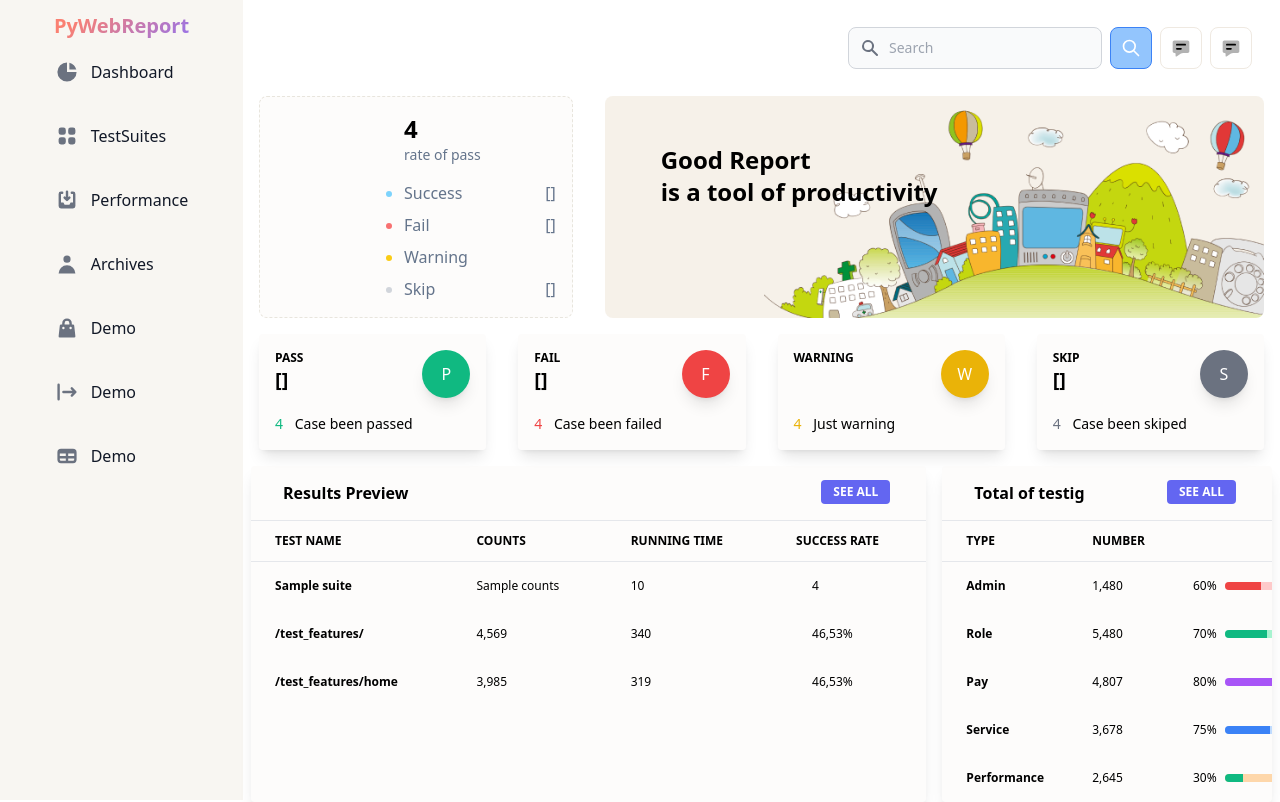
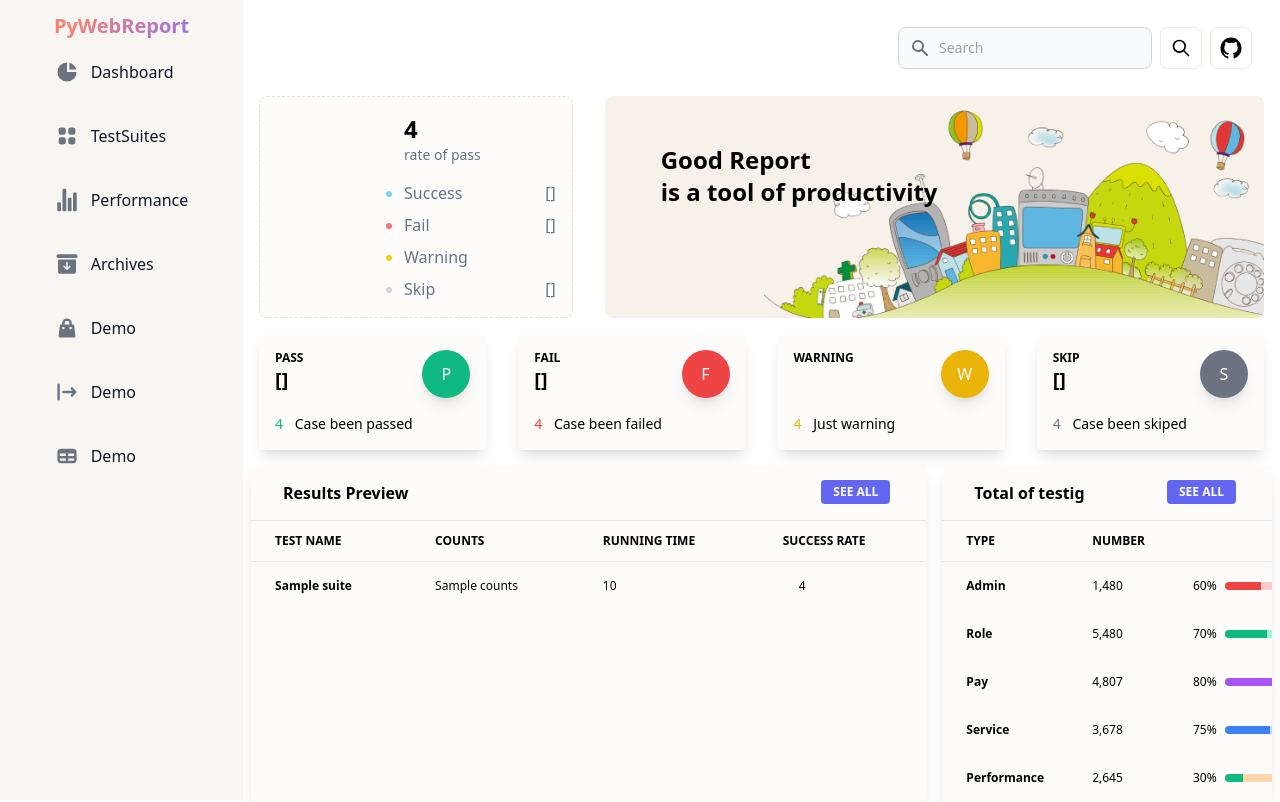
Before and after one commit to yongchin0821/pywebreport, a Python web app: template pywebreport/template/layouts.html in a window 1280 px wide, after a click on "Dashboard". Run offline with Jinja, Linux system fonts and the light colour scheme; the template is opened without the code that fills it: most values are stand-ins (such as "Sample title", 1, 10 or a date in 2020); style sheets or scripts are compiled from the project's sources; some libraries are stand-ins or nearby versions.

Commit message:
style: fix style

```diff
--- a/pywebreport/template/layouts/nav.html
+++ b/pywebreport/template/layouts/nav.html
@@ -33,7 +33,8 @@
         </div>
         <button
           type="submit"
-          class="p-2.5 ml-2 text-sm font-medium text-white bg-blue-300 rounded-lg border border-blue-500 hover:bg-blue-500 focus:ring-4 focus:outline-none focus:ring-blue-300 dark:bg-blue-600 dark:hover:bg-blue-700 dark:focus:ring-blue-800"
+          class="p-2.5 ml-2 text-sm font-medium border hover:text-white rounded-lg hover:bg-blue-500 focus:ring-4 focus:outline-none focus:ring-blue-300 dark:bg-blue-600 dark:hover:bg-blue-700 dark:focus:ring-blue-800"
+          style="border-color: #efe9e1"
         >
           <svg
             class="w-5 h-5"
@@ -53,72 +54,23 @@
       </form>
     </div>
     <div class="flex items-center">
+      <a href="https://github.com/yongchin0821/pywebreport">
         <button
-        class="p-2.5 ml-2 rounded-lg border"
+          class="p-2 ml-2 rounded-lg border"
           style="border-color: #efe9e1"
         >
           <svg
+            class="w-6 h-6"
             xmlns="http://www.w3.org/2000/svg"
-          class="w-5 h-5"
-          viewBox="0 0 24 24"
-          fill="none"
+            xmlns:xlink="http://www.w3.org/1999/xlink"
+            viewBox="0 0 512 512"
           >
             <path
-            opacity="0.3"
-            d="M20 3H4C2.89543 3 2 3.89543 2 5V16C2 17.1046 2.89543 18 4 18H4.5C5.05228 18 5.5 18.4477 5.5 19V21.5052C5.5 22.1441 6.21212 22.5253 6.74376 22.1708L11.4885 19.0077C12.4741 18.3506 13.6321 18 14.8167 18H20C21.1046 18 22 17.1046 22 16V5C22 3.89543 21.1046 3 20 3Z"
+              d="M256 32C132.3 32 32 134.9 32 261.7c0 101.5 64.2 187.5 153.2 217.9a17.56 17.56 0 0 0 3.8.4c8.3 0 11.5-6.1 11.5-11.4c0-5.5-.2-19.9-.3-39.1a102.4 102.4 0 0 1-22.6 2.7c-43.1 0-52.9-33.5-52.9-33.5c-10.2-26.5-24.9-33.6-24.9-33.6c-19.5-13.7-.1-14.1 1.4-14.1h.1c22.5 2 34.3 23.8 34.3 23.8c11.2 19.6 26.2 25.1 39.6 25.1a63 63 0 0 0 25.6-6c2-14.8 7.8-24.9 14.2-30.7c-49.7-5.8-102-25.5-102-113.5c0-25.1 8.7-45.6 23-61.6c-2.3-5.8-10-29.2 2.2-60.8a18.64 18.64 0 0 1 5-.5c8.1 0 26.4 3.1 56.6 24.1a208.21 208.21 0 0 1 112.2 0c30.2-21 48.5-24.1 56.6-24.1a18.64 18.64 0 0 1 5 .5c12.2 31.6 4.5 55 2.2 60.8c14.3 16.1 23 36.6 23 61.6c0 88.2-52.4 107.6-102.3 113.3c8 7.1 15.2 21.1 15.2 42.5c0 30.7-.3 55.5-.3 63c0 5.4 3.1 11.5 11.4 11.5a19.35 19.35 0 0 0 4-.4C415.9 449.2 480 363.1 480 261.7C480 134.9 379.7 32 256 32z"
               fill="currentColor"
             ></path>
-          <rect
-            x="6"
-            y="12"
-            width="7"
-            height="2"
-            rx="1"
-            fill="currentColor"
-          ></rect>
-          <rect
-            x="6"
-            y="7"
-            width="12"
-            height="2"
-            rx="1"
-            fill="currentColor"
-          ></rect>
-        </svg>
-      </button>
-      <button
-        class="p-2.5 ml-2 rounded-lg border"
-        style="border-color: #efe9e1"
-      >
-        <svg
-          xmlns="http://www.w3.org/2000/svg"
-          class="w-5 h-5"
-          viewBox="0 0 24 24"
-          fill="none"
-        >
-          <path
-            opacity="0.3"
-            d="M20 3H4C2.89543 3 2 3.89543 2 5V16C2 17.1046 2.89543 18 4 18H4.5C5.05228 18 5.5 18.4477 5.5 19V21.5052C5.5 22.1441 6.21212 22.5253 6.74376 22.1708L11.4885 19.0077C12.4741 18.3506 13.6321 18 14.8167 18H20C21.1046 18 22 17.1046 22 16V5C22 3.89543 21.1046 3 20 3Z"
-            fill="currentColor"
-          ></path>
-          <rect
-            x="6"
-            y="12"
-            width="7"
-            height="2"
-            rx="1"
-            fill="currentColor"
-          ></rect>
-          <rect
-            x="6"
-            y="7"
-            width="12"
-            height="2"
-            rx="1"
-            fill="currentColor"
-          ></rect>
-        </svg>
-      </button>
+          </svg></button
+      ></a>
     </div>
   </div>
 </div>
--- a/pywebreport/template/layouts/sidebar.html
+++ b/pywebreport/template/layouts/sidebar.html
@@ -16,14 +16,14 @@
          </li>
          <li>
             <a class="flex items-center p-2 text-base font-normal text-gray-900 rounded-lg dark:text-white  dark:hover:bg-gray-700">
-               <svg class="flex-shrink-0 w-6 h-6 text-gray-500 transition duration-75 dark:text-gray-400 group-hover:text-gray-900 dark:group-hover:text-white" fill="currentColor" viewBox="0 0 20 20" xmlns="http://www.w3.org/2000/svg"><path d="M8.707 7.293a1 1 0 00-1.414 1.414l2 2a1 1 0 001.414 0l2-2a1 1 0 00-1.414-1.414L11 7.586V3a1 1 0 10-2 0v4.586l-.293-.293z"></path><path d="M3 5a2 2 0 012-2h1a1 1 0 010 2H5v7h2l1 2h4l1-2h2V5h-1a1 1 0 110-2h1a2 2 0 012 2v10a2 2 0 01-2 2H5a2 2 0 01-2-2V5z"></path></svg>
+               <svg class="flex-shrink-0 w-6 h-6 text-gray-500 transition duration-75 dark:text-gray-400 group-hover:text-gray-900 dark:group-hover:text-white" xmlns="http://www.w3.org/2000/svg" xmlns:xlink="http://www.w3.org/1999/xlink" viewBox="0 0 512 512"><path d="M104 496H72a24 24 0 0 1-24-24V328a24 24 0 0 1 24-24h32a24 24 0 0 1 24 24v144a24 24 0 0 1-24 24z" fill="currentColor"></path><path d="M328 496h-32a24 24 0 0 1-24-24V232a24 24 0 0 1 24-24h32a24 24 0 0 1 24 24v240a24 24 0 0 1-24 24z" fill="currentColor"></path><path d="M440 496h-32a24 24 0 0 1-24-24V120a24 24 0 0 1 24-24h32a24 24 0 0 1 24 24v352a24 24 0 0 1-24 24z" fill="currentColor"></path><path d="M216 496h-32a24 24 0 0 1-24-24V40a24 24 0 0 1 24-24h32a24 24 0 0 1 24 24v432a24 24 0 0 1-24 24z" fill="currentColor"></path></svg>
                <span class="flex-1 ml-3 whitespace-nowrap">Performance</span>
                <!-- <span class="inline-flex justify-center items-center p-3 ml-3 w-3 h-3 text-sm font-medium text-blue-600 bg-blue-200 rounded-full dark:bg-blue-900 dark:text-blue-200">3</span> -->
             </a>
          </li>
          <li>
             <a class="flex items-center p-2 text-base font-normal text-gray-900 rounded-lg dark:text-white  dark:hover:bg-gray-700">
-               <svg class="flex-shrink-0 w-6 h-6 text-gray-500 transition duration-75 dark:text-gray-400 group-hover:text-gray-900 dark:group-hover:text-white" fill="currentColor" viewBox="0 0 20 20" xmlns="http://www.w3.org/2000/svg"><path fill-rule="evenodd" d="M10 9a3 3 0 100-6 3 3 0 000 6zm-7 9a7 7 0 1114 0H3z" clip-rule="evenodd"></path></svg>
+               <svg class="flex-shrink-0 w-6 h-6 text-gray-500 transition duration-75 dark:text-gray-400 group-hover:text-gray-900 dark:group-hover:text-white" xmlns="http://www.w3.org/2000/svg" xmlns:xlink="http://www.w3.org/1999/xlink" viewBox="0 0 512 512"><path d="M64 164v244a56 56 0 0 0 56 56h272a56 56 0 0 0 56-56V164a4 4 0 0 0-4-4H68a4 4 0 0 0-4 4zm267 151.63l-63.69 63.68a16 16 0 0 1-22.62 0L181 315.63c-6.09-6.09-6.65-16-.85-22.38a16 16 0 0 1 23.16-.56L240 329.37V224.45c0-8.61 6.62-16 15.23-16.43A16 16 0 0 1 272 224v105.37l36.69-36.68a16 16 0 0 1 23.16.56c5.8 6.37 5.24 16.29-.85 22.38z" fill="currentColor"></path><rect x="32" y="48" width="448" height="80" rx="32" ry="32" fill="currentColor"></rect></svg>
                <span class="flex-1 ml-3 whitespace-nowrap">Archives</span>
             </a>
          </li>
--- a/pywebreport/template/pages/dashboard.html
+++ b/pywebreport/template/pages/dashboard.html
@@ -178,7 +178,7 @@
 <div id="result-list" class="flex flex-wrap mt-4">
   <div class="w-full xl:w-8/12 px-2">
     <div
-      class="relative flex flex-col min-w-0 break-words bg-yellow-chunk w-full h-full  shadow-lg rounded"
+      class="relative flex flex-col min-w-0 break-words bg-yellow-chunk w-full h-full shadow-lg rounded"
     >
       <div class="rounded-t mb-0 px-4 py-3 border-0">
         <div class="flex flex-wrap items-center">
@@ -190,13 +190,15 @@
           <div
             class="relative w-full px-4 max-w-full flex-grow flex-1 text-right"
           >
-            <button
-              class="bg-indigo-500 text-white active:bg-indigo-600 text-xs font-bold uppercase px-3 py-1 rounded outline-none focus:outline-none mr-1 mb-1"
-              type="button"
-              style="transition: all 0.15s ease"
+            <a href="#testsuites" onclick="openPage('testsuites', this)">
+              <button
+                class="bg-indigo-500 text-white active:bg-indigo-600 text-xs font-bold uppercase px-3 py-1 rounded outline-none focus:outline-none mr-1 mb-1"
+                type="button"
+                style="transition: all 0.15s ease"
+              >
+                See all
+              </button></a
             >
-              See all
-            </button>
           </div>
         </div>
       </div>
@@ -257,7 +259,7 @@
             </tr>
             {% endfor %}
 
-            <tr>
+            <!-- <tr>
               <th
                 class="border-t-0 px-6 align-middle border-l-0 border-r-0 text-xs whitespace-nowrap p-4 text-left"
               >
@@ -303,6 +305,30 @@
                 46,53%
               </td>
             </tr>
+            <tr>
+              <th
+                class="border-t-0 px-6 align-middle border-l-0 border-r-0 text-xs whitespace-nowrap p-4 text-left"
+              >
+                /test_features/user
+              </th>
+              <td
+                class="border-t-0 px-6 align-middle border-l-0 border-r-0 text-xs whitespace-nowrap p-4"
+              >
+                3,985
+              </td>
+              <td
+                class="border-t-0 px-6 align-middle border-l-0 border-r-0 text-xs whitespace-nowrap p-4"
+              >
+                319
+              </td>
+              <td
+                class="border-t-0 px-6 align-middle border-l-0 border-r-0 text-xs whitespace-nowrap p-4"
+              >
+                <i class="fas fa-arrow-down text-orange-500 mr-4"></i>
+                46,53%
+              </td>
+            </tr> -->
+
           </tbody>
         </table>
       </div>
@@ -310,7 +336,7 @@
   </div>
   <div class="w-full xl:w-4/12 px-2">
     <div
-      class="relative flex flex-col min-w-0 break-words bg-yellow-chunk w-full h-full  shadow-lg rounded"
+      class="relative flex flex-col min-w-0 break-words bg-yellow-chunk w-full h-full shadow-lg rounded"
     >
       <div class="rounded-t mb-0 px-4 py-3 border-0">
         <div class="flex flex-wrap items-center">
--- a/pywebreport/template/pages/testsuite.html
+++ b/pywebreport/template/pages/testsuite.html
@@ -1,6 +1,6 @@
-<div id="result-list" class="flex mt-4">
+<div id="result-list" class="flex">
   <div class="w-full w-5/12 px-4">
-    <div class="bg-card">
+    <div class="bg-card h-full">
       <!-- <ul id="myUL">
         <li>
           <span class="caret">Beverages</span>
@@ -27,7 +27,7 @@
         </li>
       </ul> -->
       <div
-        class="relative flex flex-col min-w-0 break-words bg-yellow-chunk w-full h-full mb-6 shadow-lg rounded"
+        class="relative flex flex-col min-w-0 break-words bg-yellow-chunk w-full h-full shadow-lg rounded"
       >
         <div class="rounded-t mb-0 px-4 py-3 border-0">
           <div class="flex flex-wrap items-center">
@@ -35,17 +35,6 @@
               <h3 class="font-semibold text-base text-blueGray-700">
                 Results Preview
               </h3>
-            </div>
-            <div
-              class="relative w-full px-4 max-w-full flex-grow flex-1 text-right"
-            >
-              <button
-                class="bg-indigo-500 text-white active:bg-indigo-600 text-xs font-bold uppercase px-3 py-1 rounded outline-none focus:outline-none mr-1 mb-1"
-                type="button"
-                style="transition: all 0.15s ease"
-              >
-                See all
-              </button>
             </div>
           </div>
         </div>
@@ -141,16 +130,25 @@
       </div>
     </div>
   </div>
-  <div class="w-full w-7/12 px-4 h-full">
-    <div class="bg-card">
+  <div class="w-full w-7/12 px-4">
+    <div class="bg-card h-full">
       <div id="test-title" class="flex text-2xl font-bold p-4 gap-x-4">
-        <div id="test-title-status" class="rounded-lg bg-green-100 text-green-400 px-1 py-1">pass</div>
+        <div id="test-title-status" class="rounded-lg bg-green-100 text-green-400 px-1 py-1 text-center w-28">pass</div>
         <div id="test-title-name" class="text-center">test_case1</div>
       </div>
       <div id="test-content" class="p-4">
         <div class="py-2">
-          <section class="text-xl font-semibold">description</section>
-          <div id="description">
+          <section class="text-xl font-semibold">Information</section>
+          <div class="p-2">
+            <span class="font-bold">start_time: </span><span id="start_time" >xxx</span>
+          </div>
+          <div  class="p-2">
+            <span class="font-bold">duration: </span><span id="duration">xxx</span>
+          </div>
+        </div>
+        <div class="py-2">
+          <section class="text-xl font-semibold">Description</section>
+          <div id="description" class="p-2">
             Lorem ipsum dolor sit amet consectetur adipisicing elit. Fuga
             impedit facere, itaque, amet, error accusantium nam ducimus
             reiciendis incidunt quis similique! Accusantium provident sint
@@ -159,8 +157,8 @@
         </div>
         <div id="output" class="py-2">
           <section class="text-xl font-semibold">Execution</section>
-          <div id="consoleLog" style="white-space:pre-wrap">Lorem ipsum dolor sit amet.</div>
-          <div id="errMsg" style="white-space:pre-wrap"></div>
+          <div id="consoleLog" class="p-2" style="white-space:pre-wrap">Lorem ipsum dolor sit amet.</div>
+          <div id="errMsg" class="p-2" style="white-space:pre-wrap"></div>
         </div>
       </div>
     </div>
@@ -211,19 +209,24 @@
   const suites = {{suites}}
 
   const updateResult = (testcase) => {
+    document.getElementById("start_time").innerHTML = testcase.execTime
+    document.getElementById("duration").innerHTML = testcase.duration
     document.getElementById("description").innerHTML = testcase.desc
     document.getElementById("consoleLog").innerHTML = testcase.consoleLog
     document.getElementById("errMsg").innerHTML = testcase.errMsg
     document.getElementById("test-title-status").innerHTML = testcase.status
     switch (testcase.status){
       case "passed":
-        document.getElementById("test-title-status").className = "rounded-lg bg-green-100 text-green-400 px-1 py-1"
+        document.getElementById("test-title-status").className = "rounded-lg bg-green-100 text-green-400 px-1 py-1 text-center w-28"
+        document.getElementById("errMsg").className = "p-2"
         break
       case "failed":
-        document.getElementById("test-title-status").className = "rounded-lg bg-red-100 text-red-400 px-1 py-1"
+        document.getElementById("test-title-status").className = "rounded-lg bg-red-100 text-red-400 px-1 py-1 text-center w-28"
+        document.getElementById("errMsg").className = "bg-red-50 p-2"
         break
       case "skipped":
-        document.getElementById("test-title-status").className = "rounded-lg bg-gray-100 text-grat-400 px-1 py-1"
+        document.getElementById("test-title-status").className = "rounded-lg bg-gray-100 text-grat-400 px-1 py-1 text-center w-28"
+        document.getElementById("errMsg").className = "bg-gray-50 p-2"
         break
     }
   }
```
Lines whose indentation alone changed are shown as unchanged.
